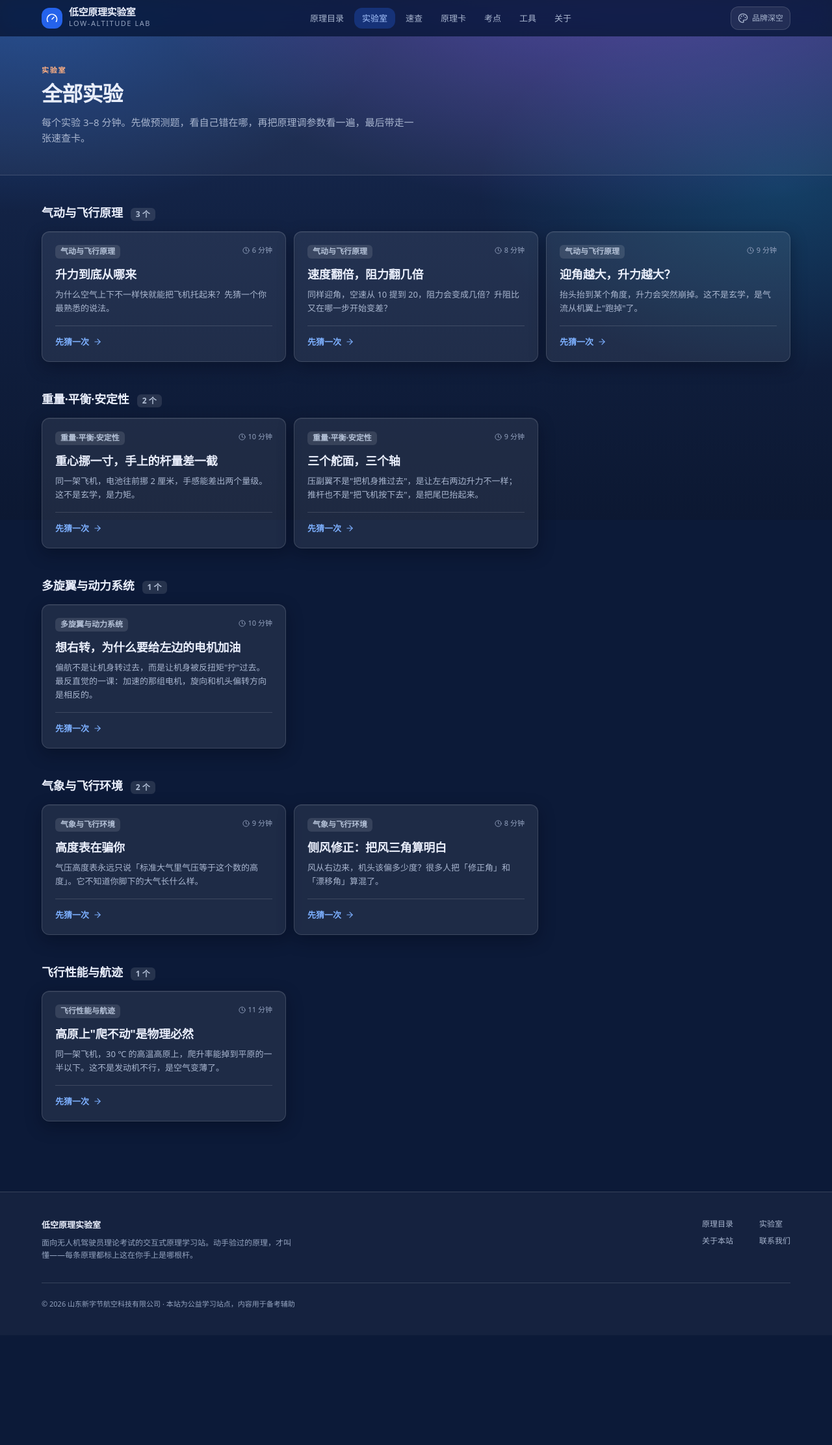
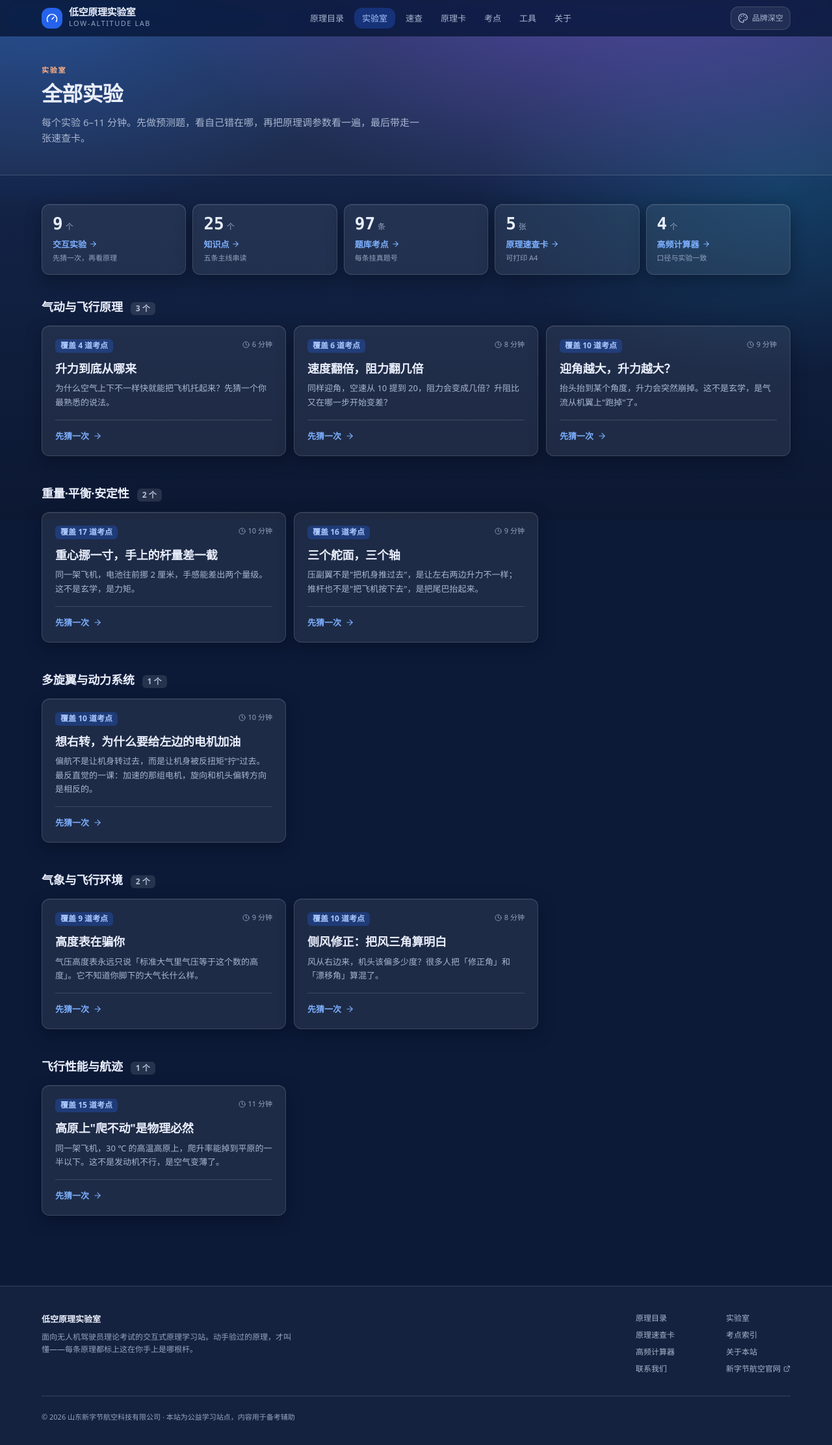
Before and after one commit to jiuze-0090/low-altitude-lab, a React (Vite) app: page /labs in a window 1280 px wide. Shown: the top 2224 px of the page at 65% size. Before the commit the page ends 2055 px from the top, so only its background shows below. Built offline with nearby package versions, Linux system fonts and the light colour scheme.

Commit message:
feat(ui): 入口页补资源条与考点数，修复卡片信息位空转、时长文案漂移与页脚入口缺失

```diff
--- a/src/components/layout/SiteFooter.tsx
+++ b/src/components/layout/SiteFooter.tsx
@@ -1,4 +1,5 @@
 import { Link } from 'react-router-dom'
+import { ExternalLink } from 'lucide-react'
 import { siteMeta } from '@/content'
 
 export default function SiteFooter() {
@@ -28,6 +29,21 @@ export default function SiteFooter() {
                 </Link>
               </li>
               <li>
+                <Link to="/cheatsheets" className="hover:text-primary-text">
+                  原理速查卡
+                </Link>
+              </li>
+              <li>
+                <Link to="/exam" className="hover:text-primary-text">
+                  考点索引
+                </Link>
+              </li>
+              <li>
+                <Link to="/tools" className="hover:text-primary-text">
+                  高频计算器
+                </Link>
+              </li>
+              <li>
                 <Link to="/about" className="hover:text-primary-text">
                   关于本站
                 </Link>
@@ -35,6 +51,17 @@ export default function SiteFooter() {
               <li>
                 <a href="mailto:hello@nbyteair.com" className="hover:text-primary-text">
                   联系我们
+                </a>
+              </li>
+              <li>
+                <a
+                  href="https://www.nbyteair.com"
+                  target="_blank"
+                  rel="noopener noreferrer"
+                  className="inline-flex items-center gap-1 hover:text-primary-text"
+                >
+                  新字节航空官网
+                  <ExternalLink size={11} aria-hidden="true" />
                 </a>
               </li>
             </ul>
--- a/src/components/ui/ExperimentCard.tsx
+++ b/src/components/ui/ExperimentCard.tsx
@@ -13,12 +13,17 @@ import { chapterById } from '@/content'
  */
 export default function ExperimentCard({
   experiment,
-  coveredQuestions = 0,
+  coveredQuestions,
+  showChapter = true,
 }: {
   experiment: Experiment
+  /** 覆盖考点数；不传时取实验自带的 examRefs 条数 */
   coveredQuestions?: number
+  /** 是否显示章节标签：在已按章节分组的列表里应关闭，避免与上方标题重复 */
+  showChapter?: boolean
 }) {
   const chapter = chapterById.get(experiment.chapterId)
+  const covered = coveredQuestions ?? experiment.examRefs.length
 
   return (
     <Link
@@ -27,9 +32,11 @@ export default function ExperimentCard({
     >
       <div className="flex items-start justify-between gap-3">
         <div className="flex flex-wrap items-center gap-1.5">
-          {chapter && <span className="chip chip-neutral">{chapter.title}</span>}
-          {coveredQuestions > 0 && (
-            <span className="chip chip-primary">覆盖 {coveredQuestions} 道考点</span>
+          {showChapter && chapter && (
+            <span className="chip chip-neutral">{chapter.title}</span>
+          )}
+          {covered > 0 && (
+            <span className="chip chip-primary">覆盖 {covered} 道考点</span>
           )}
         </div>
         <span className="flex items-center gap-1 text-2xs text-ink-muted">
--- /dev/null
+++ b/src/components/ui/ResourceStrip.tsx
@@ -0,0 +1,84 @@
+import { Link } from 'react-router-dom'
+import { ArrowRight } from 'lucide-react'
+
+import { cheatsheetCards } from '@/content/cheatsheets'
+import { experiments, knowledgePoints } from '@/content'
+import { calculatorMeta, countExamPoints } from '@/content/resources'
+
+/**
+ * 资源条
+ * ---------------------------------------------------------------------------
+ * 入口页顶部用一条数字带，把站内已有的重资产一次摊开：
+ * 用户不用猜「这站有多少东西」，点数字直接跳到对应资产。
+ * 数字来自内容层实时统计，不硬编码。
+ */
+export default function ResourceStrip() {
+  const examRefs = experiments.flatMap((e) => e.examRefs)
+
+  const items = [
+    {
+      to: '/labs',
+      value: experiments.length,
+      unit: '个',
+      label: '交互实验',
+      hint: '先猜一次，再看原理',
+    },
+    {
+      to: '/principles',
+      value: knowledgePoints.length,
+      unit: '个',
+      label: '知识点',
+      hint: '五条主线串读',
+    },
+    {
+      to: '/exam',
+      value: countExamPoints(examRefs),
+      unit: '条',
+      label: '题库考点',
+      hint: '每条挂真题号',
+    },
+    {
+      to: '/cheatsheets',
+      value: cheatsheetCards.length,
+      unit: '张',
+      label: '原理速查卡',
+      hint: '可打印 A4',
+    },
+    {
+      to: '/tools',
+      value: calculatorMeta.length,
+      unit: '个',
+      label: '高频计算器',
+      hint: '口径与实验一致',
+    },
+  ]
+
+  return (
+    <nav aria-label="站内资源速览">
+      <ul className="grid grid-cols-2 gap-2.5 sm:grid-cols-3 lg:grid-cols-5">
+        {items.map((it) => (
+          <li key={it.to}>
+            <Link
+              to={it.to}
+              className="card group flex h-full flex-col p-4 transition-all duration-200 hover:-translate-y-0.5 hover:border-border-strong hover:shadow-card-hover focus-visible:shadow-focus"
+            >
+              <span className="flex items-baseline gap-1">
+                <span className="tnum text-2xl font-bold leading-none text-ink">{it.value}</span>
+                <span className="text-xs font-medium text-ink-muted">{it.unit}</span>
+              </span>
+              <span className="mt-2 flex items-center gap-1 text-sm font-semibold text-primary-text">
+                {it.label}
+                <ArrowRight
+                  size={13}
+                  aria-hidden="true"
+                  className="transition-transform duration-200 group-hover:translate-x-0.5"
+                />
+              </span>
+              <span className="mt-0.5 text-2xs leading-relaxed text-ink-muted">{it.hint}</span>
+            </Link>
+          </li>
+        ))}
+      </ul>
+    </nav>
+  )
+}
--- /dev/null
+++ b/src/content/resources.ts
@@ -0,0 +1,19 @@
+/**
+ * 站点资源统计
+ * ---------------------------------------------------------------------------
+ * 入口页用它把「本站能挖出多少东西」一次说清，避免用户误以为站点是空的。
+ * 数字全部从内容层实时统计，不写死常量 —— 以后加实验、加考点，这里自动跟着变。
+ */
+
+/** 四个高频计算器（id 与 ToolsPage 中渲染的组件一一对应） */
+export const calculatorMeta = [
+  { id: 'calc-da', title: '密度高度换算' },
+  { id: 'calc-vs', title: '失速速度换算' },
+  { id: 'calc-wind', title: '风修正角（风三角）' },
+  { id: 'calc-climb', title: '爬升率估算' },
+]
+
+/** 去重后的题库考点数（同一题可能被多个实验引用） */
+export function countExamPoints(examRefs: ReadonlyArray<{ code: string }>) {
+  return new Set(examRefs.map((r) => r.code)).size
+}
--- a/src/pages/ChapterPage.tsx
+++ b/src/pages/ChapterPage.tsx
@@ -87,7 +87,7 @@ export default function ChapterPage() {
             <ul className="mt-4 grid grid-cols-1 gap-3 sm:grid-cols-2 lg:grid-cols-3">
               {chExps.map((exp) => (
                 <li key={exp.id}>
-                  <ExperimentCard experiment={exp} />
+                  <ExperimentCard experiment={exp} showChapter={false} />
                 </li>
               ))}
             </ul>
--- a/src/pages/DirectoryPage.tsx
+++ b/src/pages/DirectoryPage.tsx
@@ -4,6 +4,8 @@ import { ArrowRight, BookOpen } from 'lucide-react'
 
 import { chapters, experiments, siteMeta } from '@/content'
 import PageHeader from '@/components/ui/PageHeader'
+import ResourceStrip from '@/components/ui/ResourceStrip'
+import { countExamPoints } from '@/content/resources'
 
 export default function DirectoryPage() {
   useEffect(() => {
@@ -25,9 +27,12 @@ export default function DirectoryPage() {
       />
 
       <div className="shell py-8 sm:py-10">
-        <ol className="flex flex-col gap-4">
+        <ResourceStrip />
+
+        <ol className="mt-8 flex flex-col gap-4">
           {chapters.map((ch) => {
             const chExps = experiments.filter((e) => e.chapterId === ch.id)
+            const chExamPoints = countExamPoints(chExps.flatMap((e) => e.examRefs))
             return (
               <li key={ch.id} className="card overflow-hidden">
                 <div className="flex flex-col gap-4 p-5 sm:flex-row sm:items-start sm:p-6">
@@ -46,6 +51,7 @@ export default function DirectoryPage() {
                       </p>
                       <div className="mt-2.5 flex flex-wrap gap-1.5">
                         <span className="chip chip-neutral">{ch.knowledgePointIds.length} 个知识点</span>
+                        <span className="chip chip-neutral">{chExamPoints} 道考点</span>
                         <span className="chip chip-primary">{chExps.length} 个实验</span>
                       </div>
                     </div>
--- a/src/pages/HomePage.tsx
+++ b/src/pages/HomePage.tsx
@@ -13,6 +13,15 @@ export default function HomePage() {
   }, [])
 
   const featured = useMemo(() => experiments.slice(0, 4), [experiments])
+
+  /** 时长范围从实验数据实时取，避免文案与实际耗时脱节 */
+  const durationLabel = useMemo(() => {
+    const mins = experiments.map((e) => e.minutes)
+    if (mins.length === 0) return ''
+    const lo = Math.min(...mins)
+    const hi = Math.max(...mins)
+    return lo === hi ? `${lo} 分钟` : `${lo}–${hi} 分钟`
+  }, [experiments])
 
   return (
     <div className="page-enter">
@@ -130,7 +139,7 @@ export default function HomePage() {
               <div>
                 <h2 className="text-xl font-bold text-ink">先试一个</h2>
                 <p className="mt-1.5 text-sm text-ink-soft">
-                  每个实验 3–11 分钟，猜错是正常的
+                  每个实验 {durationLabel}，猜错是正常的
                 </p>
               </div>
               <Link to="/labs" className="shrink-0 text-sm font-semibold text-primary-text hover:underline">
--- a/src/pages/LabIndexPage.tsx
+++ b/src/pages/LabIndexPage.tsx
@@ -3,6 +3,7 @@ import { useEffect, useMemo } from 'react'
 import { chapters, experiments, siteMeta } from '@/content'
 import PageHeader from '@/components/ui/PageHeader'
 import ExperimentCard from '@/components/ui/ExperimentCard'
+import ResourceStrip from '@/components/ui/ResourceStrip'
 
 export default function LabIndexPage() {
   useEffect(() => {
@@ -26,21 +27,33 @@ export default function LabIndexPage() {
     [experiments],
   )
 
+  /** 时长范围从实验数据实时取，避免文案与实际耗时脱节 */
+  const durationLabel = useMemo(() => {
+    const mins = experiments.map((e) => e.minutes)
+    if (mins.length === 0) return ''
+    const lo = Math.min(...mins)
+    const hi = Math.max(...mins)
+    return lo === hi ? `${lo} 分钟` : `${lo}–${hi} 分钟`
+  }, [experiments])
+
   return (
     <div className="page-enter">
       <PageHeader
         eyebrow="实验室"
         title="全部实验"
-        description="每个实验 3–8 分钟。先做预测题，看自己错在哪，再把原理调参数看一遍，最后带走一张速查卡。"
+        description={`每个实验 ${durationLabel}。先做预测题，看自己错在哪，再把原理调参数看一遍，最后带走一张速查卡。`}
       />
 
       <div className="shell py-9 sm:py-11">
+        <ResourceStrip />
+
         {grouped.length === 0 ? (
           <p className="rounded-md border border-dashed border-hairline bg-surface px-5 py-10 text-center text-sm text-ink-muted">
             实验正在准备中，第一批即将上线。
           </p>
         ) : (
-          grouped.map(({ chapter, exps }) => (
+          <div className="mt-9">
+            {grouped.map(({ chapter, exps }) => (
               <section key={chapter.id} className="mb-11 last:mb-0" aria-labelledby={`lab-${chapter.id}`}>
                 <div className="flex items-baseline gap-3">
                   <h2 id={`lab-${chapter.id}`} className="text-lg font-bold text-ink">
@@ -51,12 +64,13 @@ export default function LabIndexPage() {
                 <ul className="mt-4 grid grid-cols-1 gap-3 sm:grid-cols-2 lg:grid-cols-3">
                   {exps.map((exp) => (
                     <li key={exp.id}>
-                    <ExperimentCard experiment={exp} />
+                      <ExperimentCard experiment={exp} showChapter={false} />
                     </li>
                   ))}
                 </ul>
               </section>
-          ))
+            ))}
+          </div>
         )}
       </div>
     </div>
```
Also changed, not shown: src/pages/ToolsPage.tsx (+27 -13 lines). Lines whose indentation alone changed are shown as unchanged.
